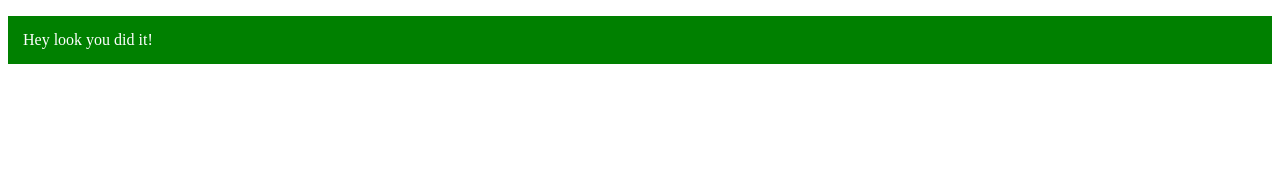
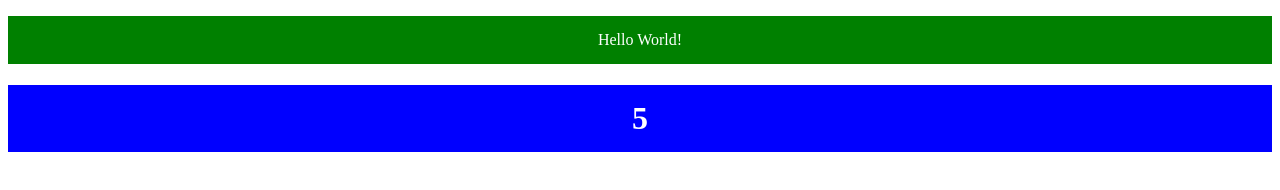
Before and after one commit to PeytonBailey00/Week-12, a plain HTML site: page index.html in a window 1280 px wide. Both pictures are taken after a click on the element "Click Here!". Drawn offline with Linux system fonts and the light colour scheme.

Commit message:
Second Commit. 4-4-22. Created Random Number Function & Compounded Functions.

```diff
--- a/app.js
+++ b/app.js
@@ -1,6 +1,18 @@
 function run() {
-    document.getElementById("paragraph").innerHTML = "Hey look you did it!";
+    document.getElementById("paragraph").innerHTML = "Hello World!";
     document.getElementById("paragraph").style.backgroundColor = "green";
     document.getElementById("paragraph").style.color = "white";
     document.getElementById("paragraph").style.padding = "15px";
+    document.getElementById("paragraph").style.textAlign = "center";
+    randomNum();
 }
+
+function randomNum() {
+    let ran = Math.floor(Math.random() * 10)
+    let a = document.getElementById("random")
+    a.innerHTML = ran;
+    a.style.backgroundColor = "blue";
+    a.style.color = "white";
+    a.style.padding = "15px";
+    a.style.textAlign = "center";
+}
--- a/index.html
+++ b/index.html
@@ -7,7 +7,32 @@
 </head>
 <body>
 
-    <p onclick="run()" id = "paragraph">Click Here!</p>
+    <p onclick="run()" id="paragraph">Click Here!</p>
+
+    <h1 id="random"></h1>
+
+
+
+
+
+
+
+
+
+
+
+
+
+
+
+
+
+
+
+
+
+
+
 
 
     <script src="app.js"></script>
```
